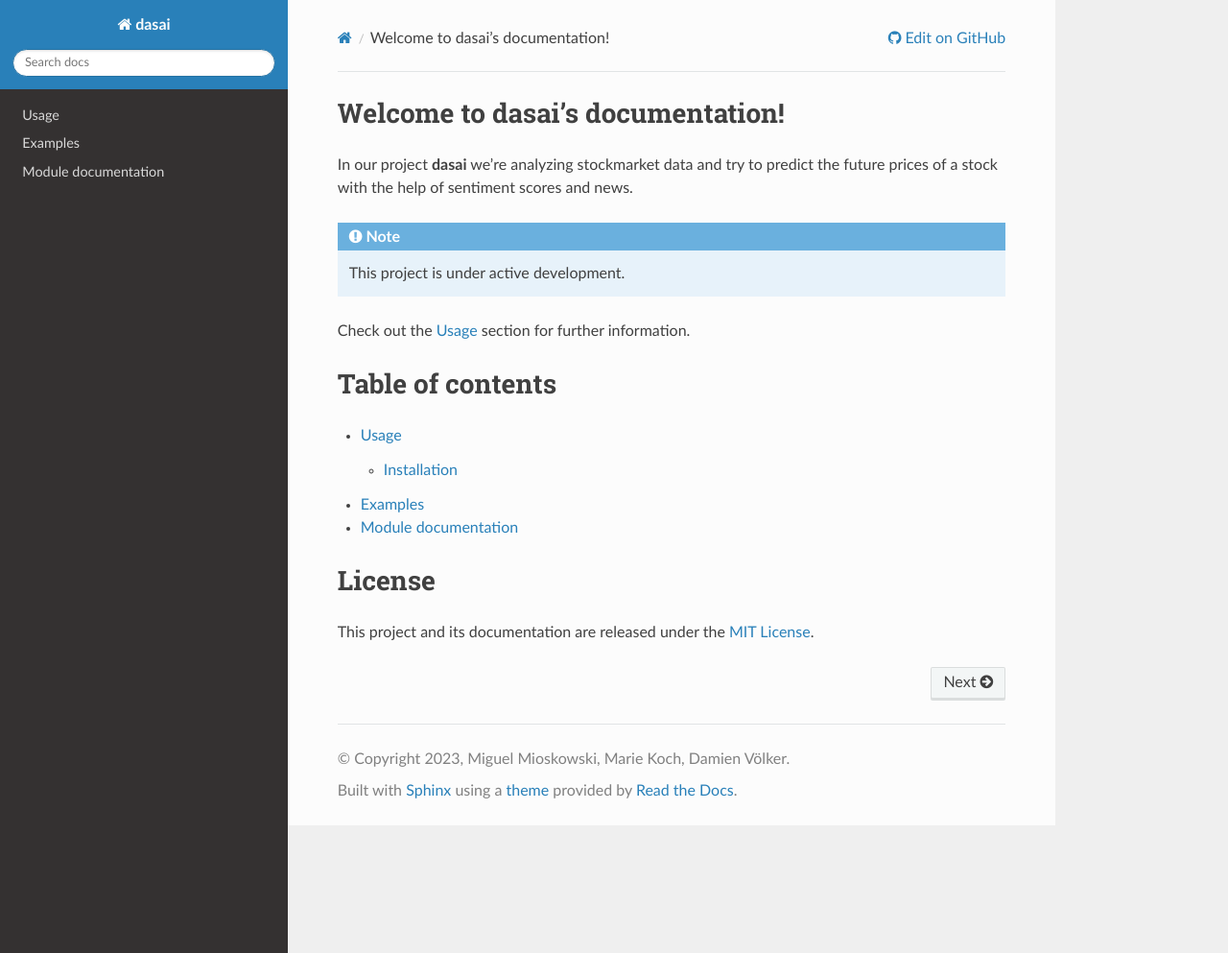
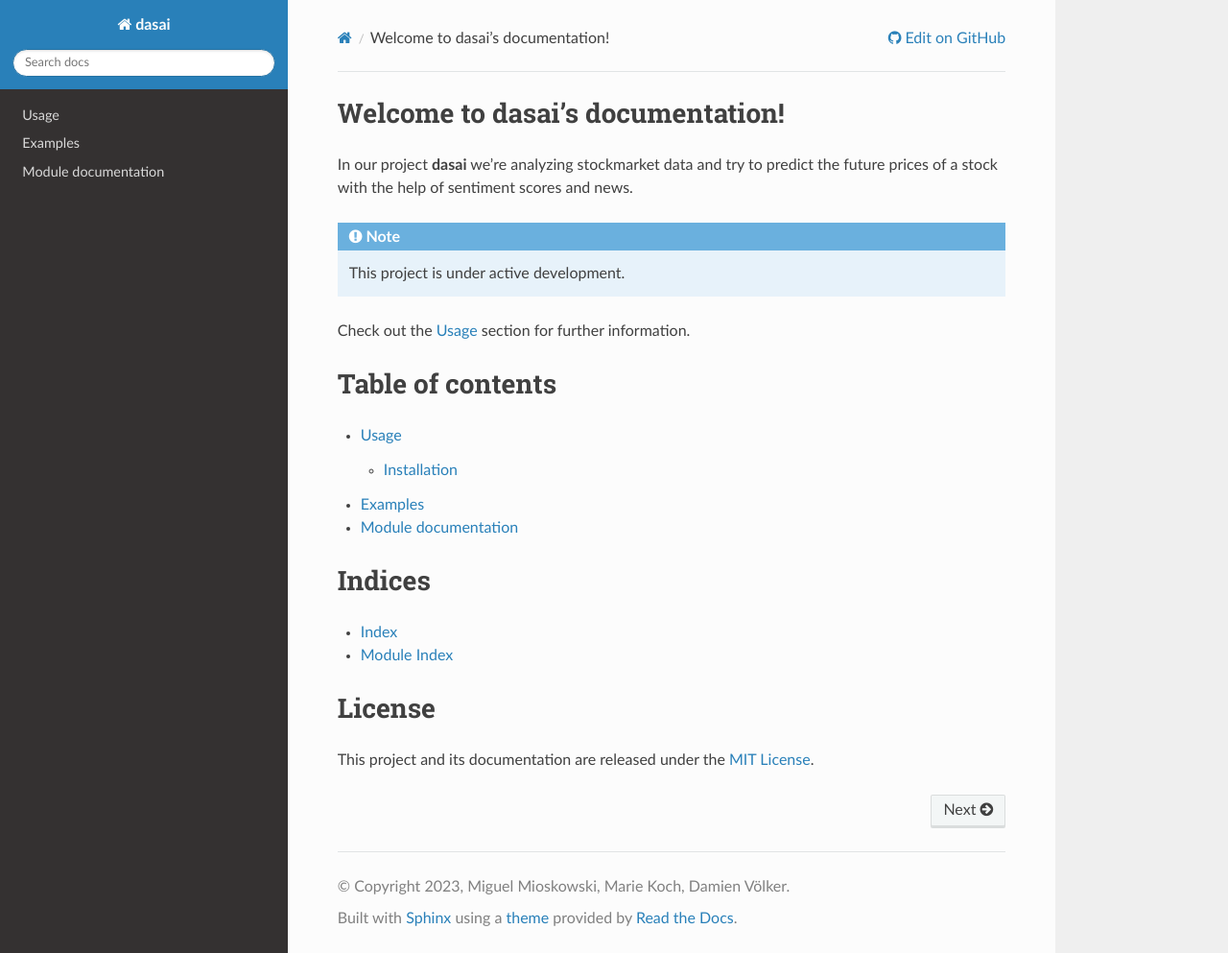
Before and after one commit to migge898/DASC_STOCKMARKET_AI, a Sphinx documentation site: the page built from docs/source/index.rst, in a window 1280 px wide and 993 px high. Shown: the whole window at 96% size. Built offline with Sphinx 7.4.7 and the Read the Docs theme 2.0.0, drawn with Linux system fonts in a browser that asks for light colours.

Commit message:
Added indices

```diff
--- a/docs/source/index.rst
+++ b/docs/source/index.rst
@@ -18,6 +18,13 @@ Table of contents
     examples
     module_documentation
 
+Indices
+==================
+* :ref:`genindex`
+* :ref:`modindex`
+
+
+
 License
 =======
 
```
